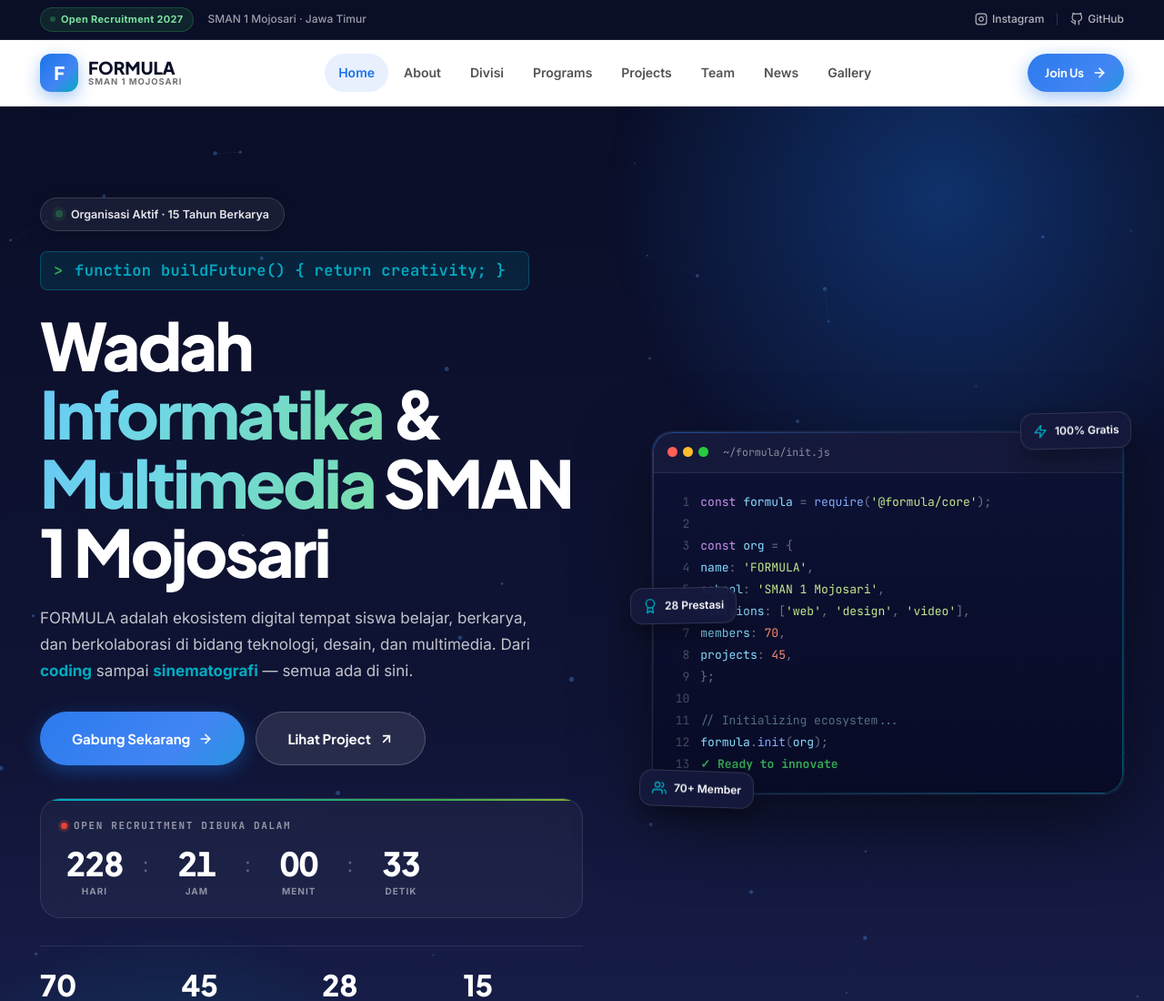
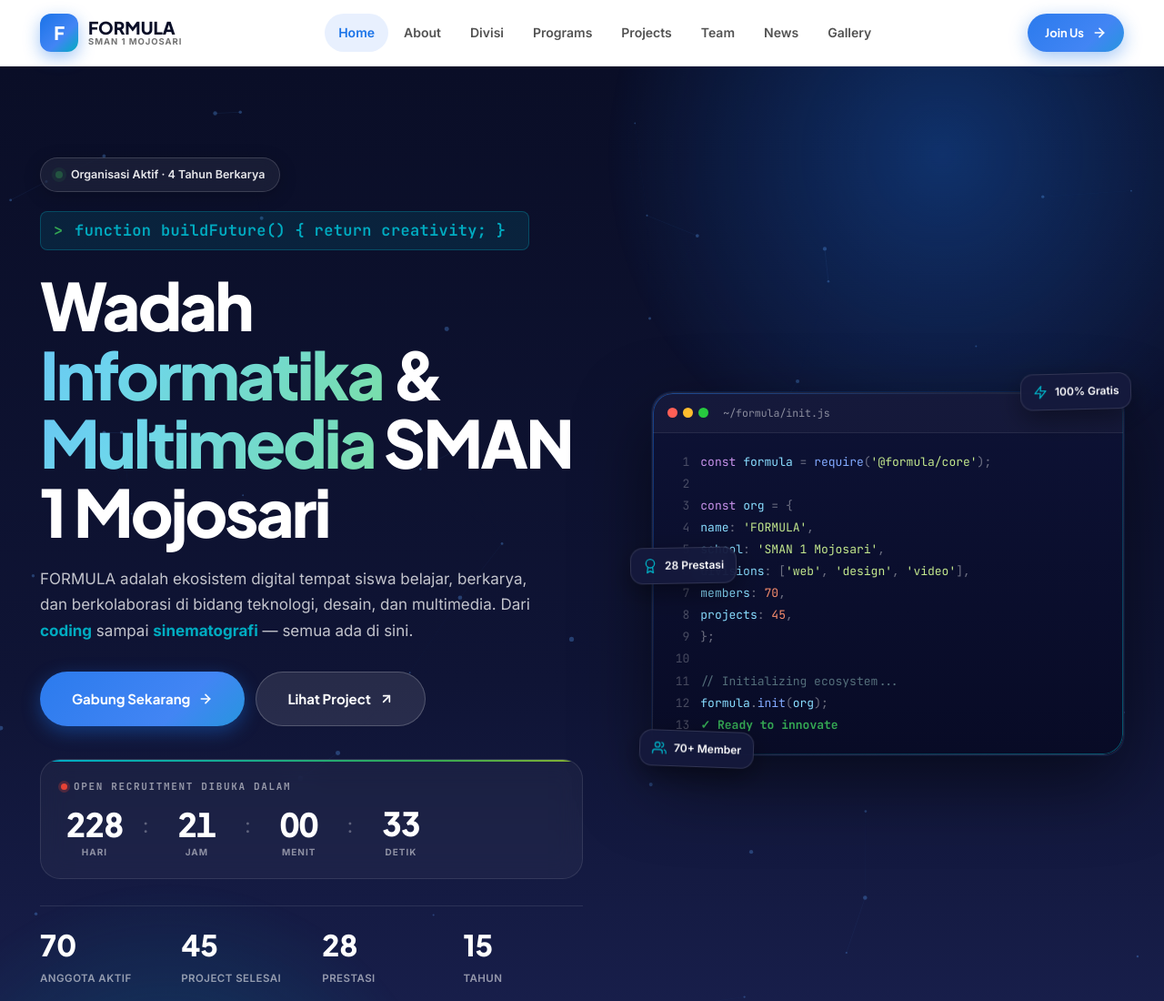
Before and after one commit to informatikasmansamoz/Website-Formula, a plain HTML site: page index.html in a window 1280 px wide. Shown: the top 1100 px of the page at 91% size. Drawn offline with Linux system fonts and the light colour scheme; animation ran at ten frames a second.

Commit message:
Update index.html

```diff
--- a/index.html
+++ b/index.html
@@ -871,21 +871,6 @@ h1,h2,h3,h4,h5,h6{
 </head>
 <body>
 
-<!-- TOP BAR -->
-<div class="topbar">
-  <div class="container topbar-inner">
-    <div class="topbar-left">
-      <span class="topbar-badge"><span class="dot"></span>Open Recruitment 2027</span>
-      <span class="hide-mobile" style="color:rgba(255,255,255,.6)">SMAN 1 Mojosari · Jawa Timur</span>
-    </div>
-    <div class="topbar-right">
-      <a href="#contact"><span class="icon icon-instagram icon-xs"></span><span class="hide-mobile">Instagram</span></a>
-      <span class="topbar-divider hide-mobile"></span>
-      <a href="#contact"><span class="icon icon-github icon-xs"></span><span class="hide-mobile">GitHub</span></a>
-    </div>
-  </div>
-</div>
-
 <!-- SCROLL PROGRESS -->
 <div class="scroll-progress" id="scrollProgress" aria-hidden="true"></div>
 
@@ -944,7 +929,7 @@ h1,h2,h3,h4,h5,h6{
     <div class="hero-content">
       <div class="hero-badge">
         <span class="dot"></span>
-        <span>Organisasi Aktif · 15 Tahun Berkarya</span>
+        <span>Organisasi Aktif · 4 Tahun Berkarya</span>
       </div>
       <div class="hero-typing">
         <span id="typingText"></span><span class="cursor-blink"></span>
```
